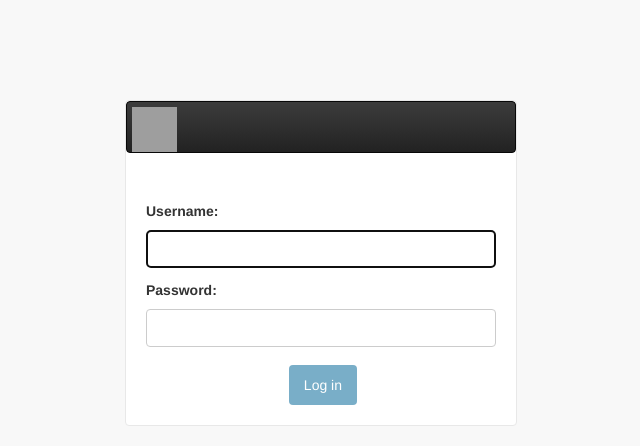
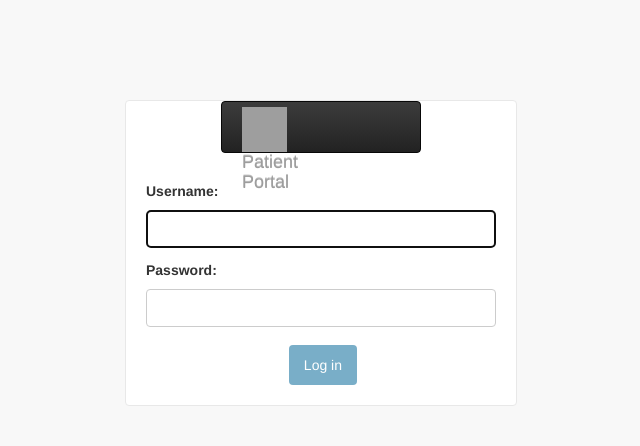
Before and after one commit to Stask9688/cs3773patientportal, a Django app: page /login/?next=/home/ in a window 1280 px wide. Shown: the top 446 px of the page, without its empty margins (319-959 px from the left). Run offline with Django 3.2, Linux system fonts and the light colour scheme; some libraries are stand-ins or nearby versions; grey boxes are pictures that could not be loaded.

Commit message:
Adjusted breadcrumbs to be flush with header, applied container to header, modified branding to redirect to home

```diff
--- a/templates/admin/base.html
+++ b/templates/admin/base.html
@@ -25,24 +25,19 @@
 
 <!-- Container -->
 <div id="container">
-<nav class="navbar navbar-inverse">
-  <div class="container-fluid">
+<nav class="navbar navbar-inverse container-fluid" style="margin-bottom:0">
+  <div class="row">
     <!-- Brand and toggle get grouped for better mobile display -->
-    <div class="navbar-header">
-      <button type="button" class="navbar-toggle collapsed" data-toggle="collapse" data-target="#bs-example-navbar-collapse-1" aria-expanded="false">
-        <span class="sr-only">Toggle navigation</span>
-        <span class="icon-bar"></span>
-        <span class="icon-bar"></span>
-        <span class="icon-bar"></span>
-      </button>
-      <a  class="navbar-brand" href="#" style="padding:5px">
-          <img alt="Brand" src = "http://www.ipharmd.net/images/black_caduceus_3D_button.png" height="45" width="45">
+    <div class="navbar-header col-md-5">
+      <a  class="navbar-brand" href="/" style="padding:5px">
+          <img style="display:inline-block" alt="Brand" src = "http://www.ipharmd.net/images/black_caduceus_3D_button.png" height="45" width="45">
+          <span style="display:inline-block">Patient Portal</span>
       </a>
     </div>
               {% block usertools %}
         {% if has_permission %}
-        <div id="user-tools" style="color:white">
-                        <ul class="nav navbar-nav navbar-right">
+        <div id="user-tools" style="color:white;padding-right:1%" class="col-md-6">
+          <ul class="nav navbar-nav navbar-right">
            <li style="padding-top:15px;padding-bottom:15px"> {% block welcome-msg %}
                 {% trans 'Welcome,' %}
                 <span>{% firstof user.get_short_name user.get_username %}</span></li>
@@ -70,13 +65,12 @@
   </div><!-- /.container-fluid -->
 </nav>
     <!-- END Header -->
-    {% block breadcrumbs %}
-    <div class="breadcrumbs">
+    {% if user.is_authenticated %}
+    <div class="breadcrumb">
     <a href="{% url 'admin:index' %}">{% trans 'Home' %}</a>
     {% if title %} &rsaquo; {{ title }}{% endif %}
     </div>
-    {% endblock %}
-
+    {%endif%}
     {% block messages %}
         {% if messages %}
         <ul class="messagelist">{% for message in messages %}
```
